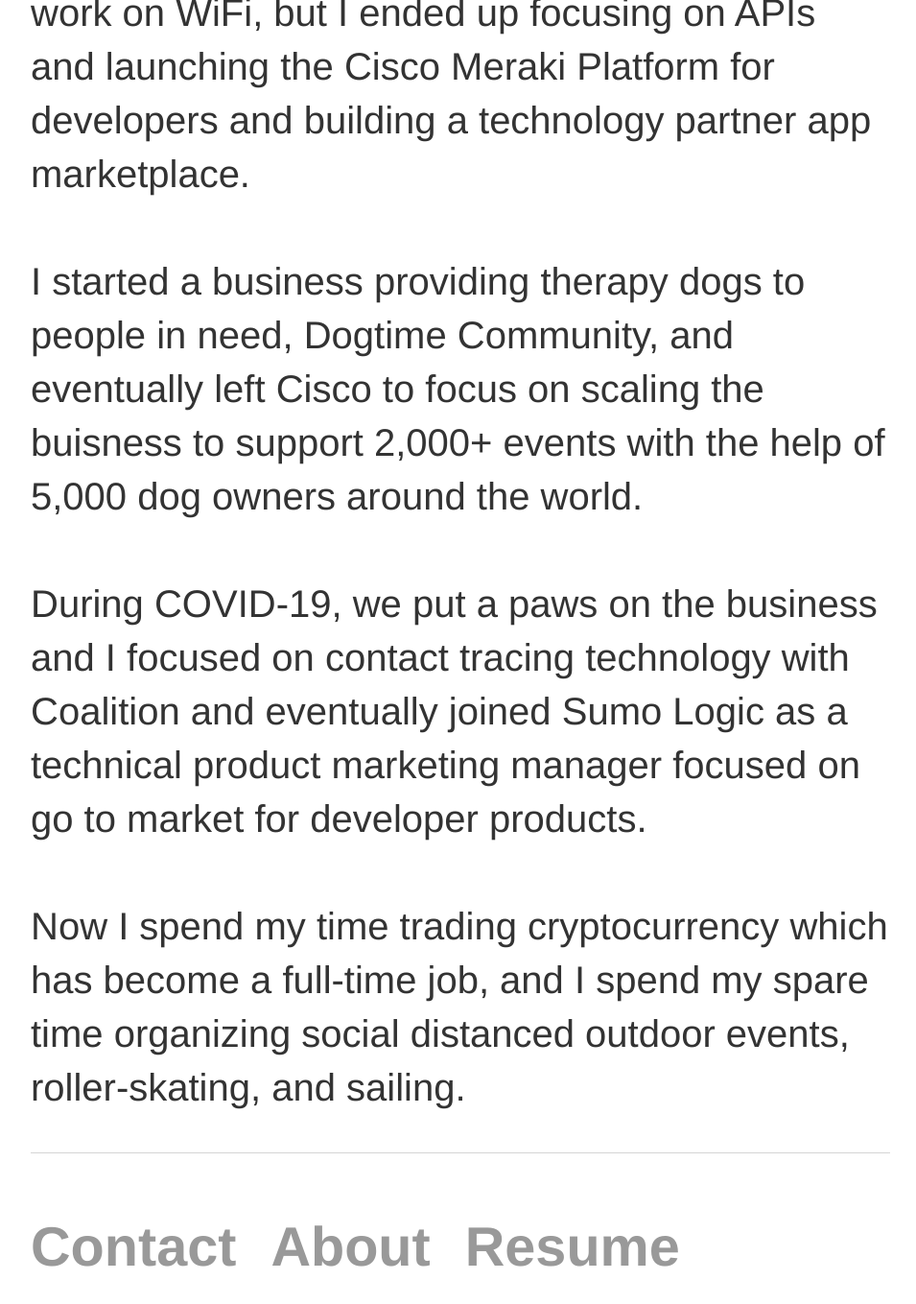
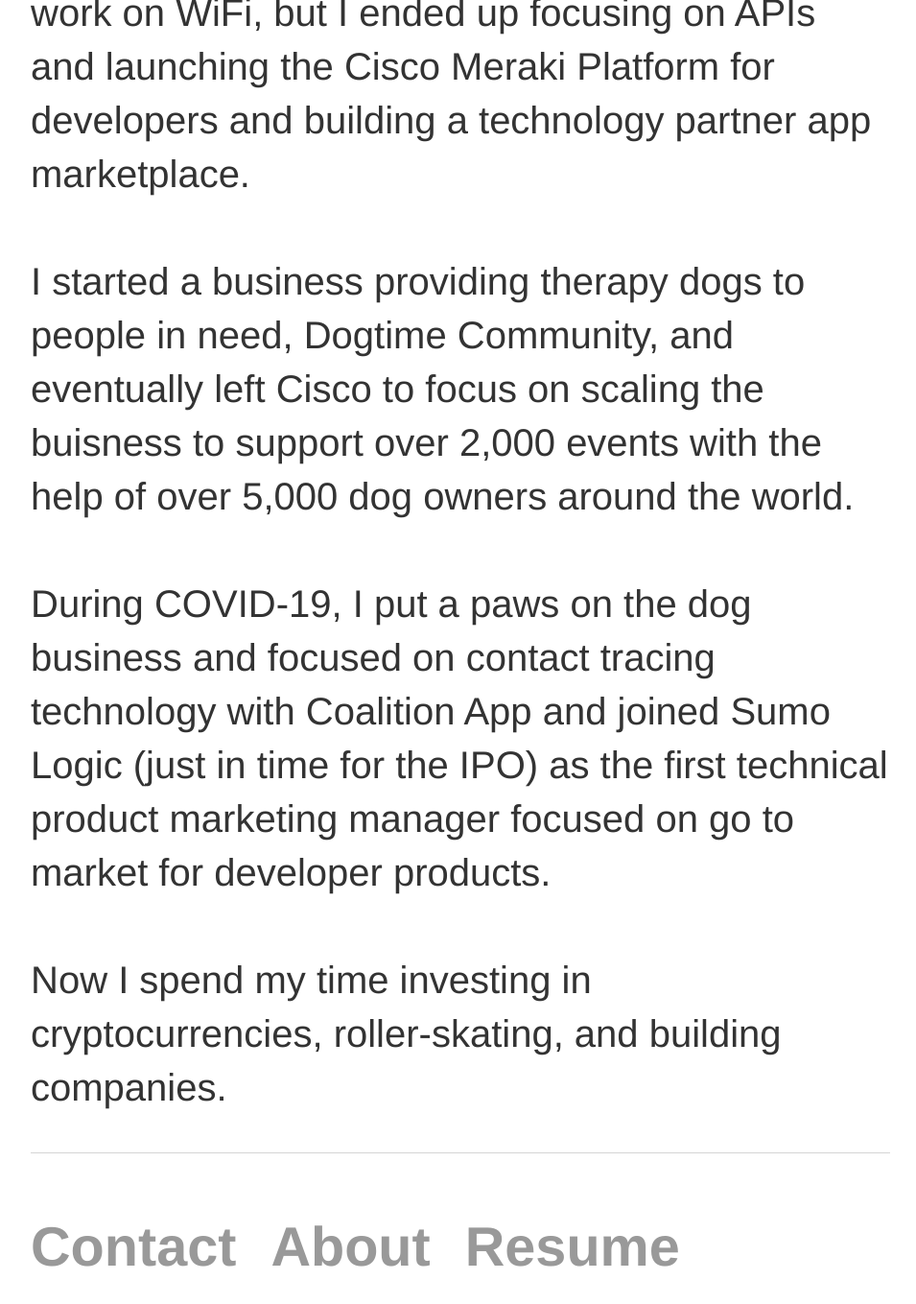
Before and after one commit to colinlowenberg/colinster.github.io, a Jekyll site: the page built from about/index.html, in a window 1280 px wide and 1400 px high, scrolled down 1008 px. Shown: the top 1359 px of the window at 96% size, without its empty margins (160-1115 px from the left). Built offline with Jekyll 4.4.1, drawn with Linux system fonts in a browser that asks for light colours.

Commit message:
Cleaning up

```diff
--- a/about/index.html
+++ b/about/index.html
@@ -15,13 +15,12 @@
 				launching the Cisco Meraki Platform for developers and building a technology partner app
 				marketplace. <br><br>
 				I started a business providing therapy dogs to people in need, Dogtime Community,
-				and eventually left Cisco to focus on scaling the buisness to support 2,000+ events with the
-				help of 5,000 dog owners around the world. <br><br>
-				During COVID-19, we put a paws on the business and
-				I focused on contact tracing technology with Coalition and eventually joined Sumo Logic as a
+				and eventually left Cisco to focus on scaling the buisness to support over 2,000 events with the
+				help of over 5,000 dog owners around the world. <br><br>
+				During COVID-19, I put a paws on the dog business and focused on contact tracing technology with
+				Coalition App and joined Sumo Logic (just in time for the IPO) as the first
 				technical product marketing manager focused on go to market for developer products.
 				<br><br>Now I spend my
-				time trading cryptocurrency which has become a full-time job, and I spend my spare time organizing
-				 social distanced outdoor events, roller-skating, and sailing.</p>
+				time investing in cryptocurrencies, roller-skating, and building companies.</p>
 
 		</div>
```
